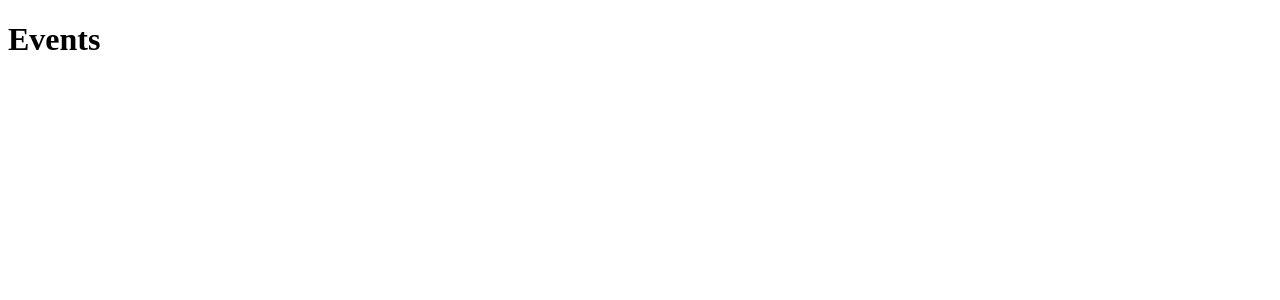
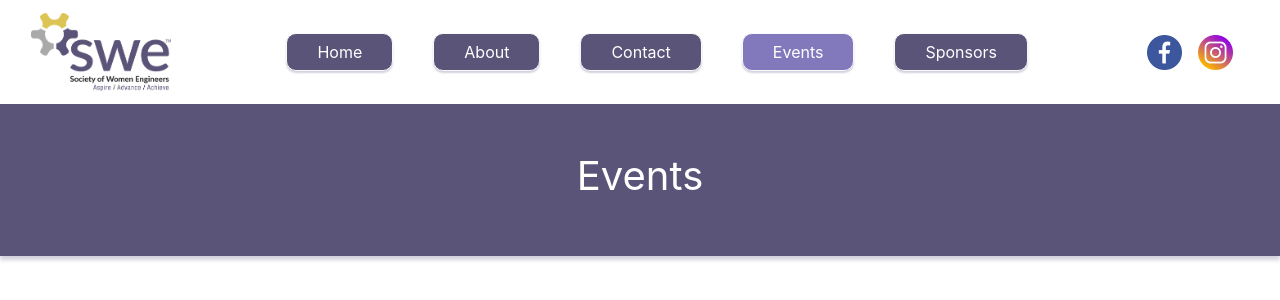
Before and after one commit to elliemadsen/swe-website, a website: page public/html/events.html in a window 1280 px wide. Drawn offline with nearby package versions, Linux system fonts and the light colour scheme.

Commit message:
Set up Events page, follow existing styling. Need to embed gcal

```diff
--- a/public/html/events.html
+++ b/public/html/events.html
@@ -6,10 +6,59 @@
     <meta name="viewport" content="width=device-width, initial-scale=1.0">
     <title>Document</title>
     <link rel="stylesheet" type="text/css" href="/css/stylesheet.css" />
+    <link
+      rel="stylesheet"
+      href="https://cdn.jsdelivr.net/npm/bootstrap@4.5.3/dist/css/bootstrap.min.css"
+      integrity="sha384-TX8t27EcRE3e/ihU7zmQxVncDAy5uIKz4rEkgIXeMed4M0jlfIDPvg6uqKI2xXr2"
+      crossorigin="anonymous"
+    />
 </head>
 
 <body>
-    <h1>Events</h1>
+
+    <body>
+        <!-- navbar -->
+        <nav class="navbar navbar-expand-md navbar-inverse">
+          <div class="container-fluid">
+            <div class="navbar-header">
+              <a class="navbar-brand" href="./index.html">
+                <img src="../img/swe-logo.png" alt="SWE Logo" id="navbar-logo" />
+              </a>
+            </div>
+            <ul class="nav navbar-nav mx-auto">
+              <a class="btn btn-light navbar-btn" href="./">Home</a>
+              <a
+                class="btn btn-light navbar-btn"
+                href="./about"
+
+                >About</a
+              >
+              <a class="btn btn-light navbar-btn" href="./contact">Contact</a>
+              <a class="btn btn-light navbar-btn" href="./events" id="selected-button">Events</a>
+              <a class="btn btn-light navbar-btn" href="./sponsors">Sponsors</a>
+            </ul>
+            <ul class="nav navbar-nav ml-auto">
+              <a class="navbar-brand" href="https://www.facebook.com/BrownSWE/">
+                <img
+                  src="../img/facebook-icon.png"
+                  alt="Facebook"
+                  id="navbar-icon"
+                />
+              </a>
+              <a class="navbar-brand" href="https://www.instagram.com/brownuswe/">
+                <img
+                  src="../img/instagram-icon.webp"
+                  alt="Instagram"
+                  id="navbar-icon"
+                />
+              </a>
+            </ul>
+          </div>
+        </nav>
+
+        <div class="d-flex p-2 flex-column align-items-center banner">
+            <h1>Events</h1>
+          </div>
 </body>
 
 </html>
```
Also changed, not shown: public/html/sponsors.html (+16 -0 lines).
